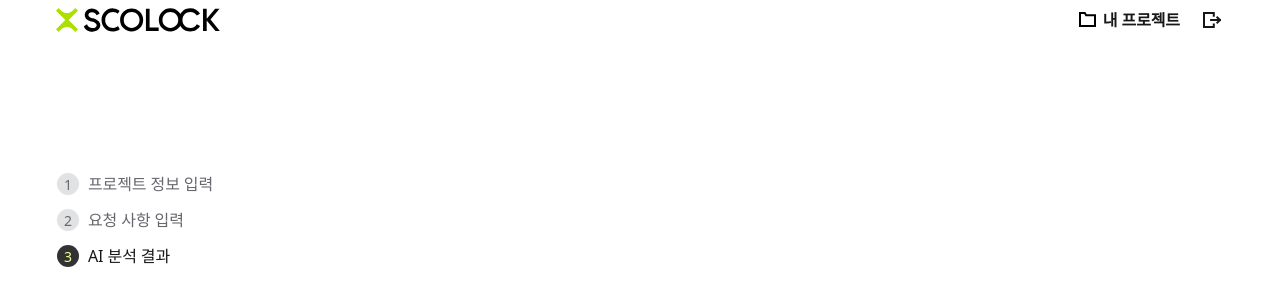
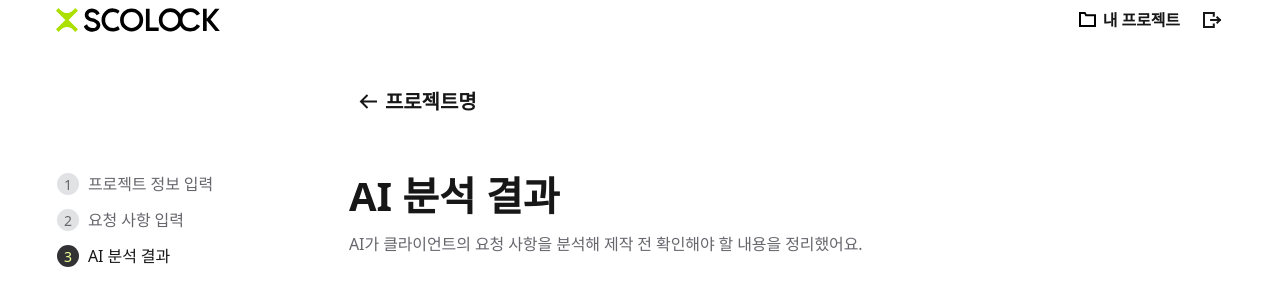
Before and after one commit to SCO-LOCK/FE, a React (Vite) app: page /result in a window 1280 px wide. Shown: the top 306 px of the page. Built offline with nearby package versions, Linux system fonts and the light colour scheme; a web font is replaced by a local one.

Commit message:
feat: 분석결과 페이지 뒤로가기 버튼 및 제목 추가

```diff
--- a/src/pages/ResultPage.tsx
+++ b/src/pages/ResultPage.tsx
@@ -1,15 +1,34 @@
+import { useNavigate } from 'react-router';
+import arrowLeftIcon from '../assets/icons/arrow-line-left-icon.svg';
+import IconTextButton from '../components/common/IconTextButton';
 import Stepper from '../components/common/Stepper/Stepper';
 
 const STEPS = ['프로젝트 정보 입력', '요청 사항 입력', 'AI 분석 결과'];
 
 export default function ResultPage() {
+  const navigate = useNavigate();
+
   return (
     <main className="page-grid mt-10 flex-1 pb-24">
       <aside className="col-span-full min-[1024px]:col-span-3 min-[1024px]:pt-[88px]">
         <Stepper steps={STEPS} currentStep={3} />
       </aside>
 
-      <div className="col-span-full min-[1024px]:col-span-9">
+      <div className="col-span-full flex flex-col gap-11 min-[1024px]:col-span-9">
+        <IconTextButton
+          size="large"
+          icon={<img src={arrowLeftIcon} alt="" className="size-full" />}
+          label="프로젝트명"
+          onClick={() => navigate(-1)}
+          className="self-start"
+        />
+
+        <div className="flex flex-col gap-[var(--gap-small)]">
+          <h1 className="type-heading-primary text-fg-neutral-primary">AI 분석 결과</h1>
+          <p className="type-body-medium text-fg-neutral-secondary">
+            AI가 클라이언트의 요청 사항을 분석해 제작 전 확인해야 할 내용을 정리했어요.
+          </p>
+        </div>
       </div>
     </main>
   );
```
